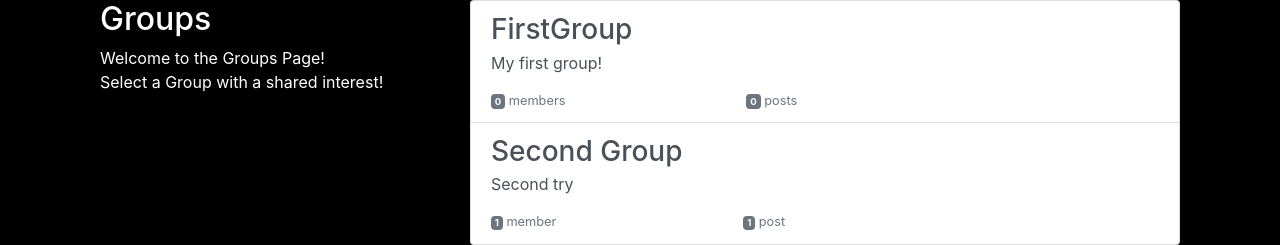
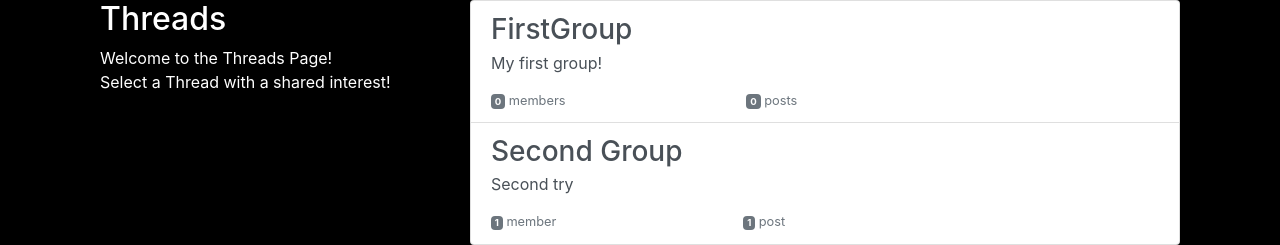
Before and after one commit to atishayj2000/SpaceConnect, a Django app: page /groups/ in a window 1280 px wide. Shown: the part 56-301 px from the top of the page. Run offline with Django 3.2, Linux system fonts and the light colour scheme; data comes from the database, SQL or seed files in the repository; some libraries are stand-ins or nearby versions.

Commit message:
Update group_list.html

```diff
--- a/groups/templates/groups/group_list.html
+++ b/groups/templates/groups/group_list.html
@@ -10,12 +10,12 @@
 		</h2>
 
     {% endif %}
-			<h2>Groups</h2>
+			<h2>Threads</h2>
 
-			<p>Welcome to the Groups Page! <br>Select a Group with a shared interest!</p>
+			<p>Welcome to the Threads Page! <br>Select a Thread with a shared interest!</p>
 	</div>
 	{% if user.is_authenticated %}
-	<a href="{% url 'groups:create' %}" class="btn btn-warning" role="button"><span class="fa fa-plus"></span> Create New Group!</a>
+	<a href="{% url 'groups:create' %}" class="btn btn-warning" role="button"><span class="fa fa-plus"></span> Create New Thread!</a>
 	{% endif %}
 </div>
 {% endblock %}
```
